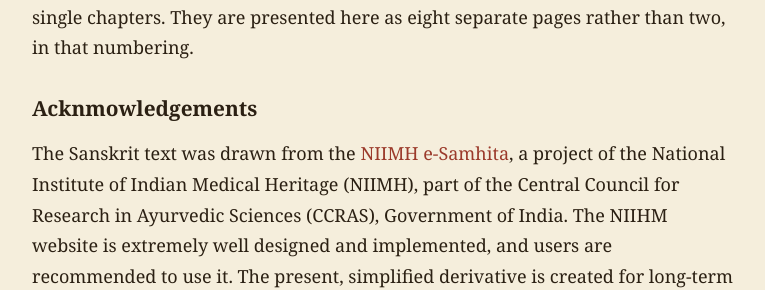
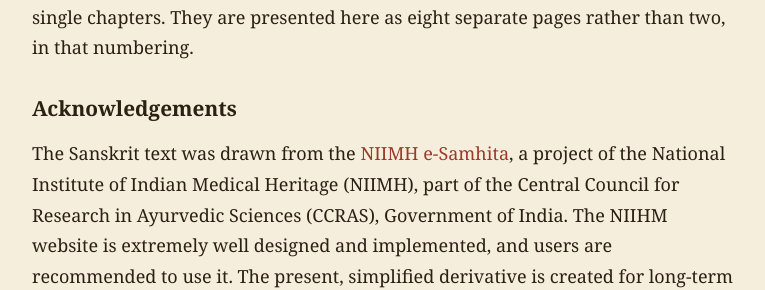
Before and after one commit to sushrutaproject/eCaraka, a Jekyll site: the page built from about.md, in a window 1280 px wide. Shown: the part 1203-1493 px from the top of the page, without its empty margins (256-1021 px from the left). Built offline with Jekyll 4.4.1, drawn with Linux system fonts in a browser that asks for light colours; some web fonts are replaced.

Commit message:
Update about.md

```diff
--- a/about.md
+++ b/about.md
@@ -43,7 +43,7 @@ Vājīkaraṇa — are each divided into four pādas in this e-text (numbered
 are presented here as eight separate pages rather than two, in that
 numbering.
 
-## Acknmowledgements
+## Acknowledgements
 
 The Sanskrit text was drawn from the
 [NIIMH e-Samhita](http://niimh.res.in/ebooks/ecaraka/), a project of the
```
